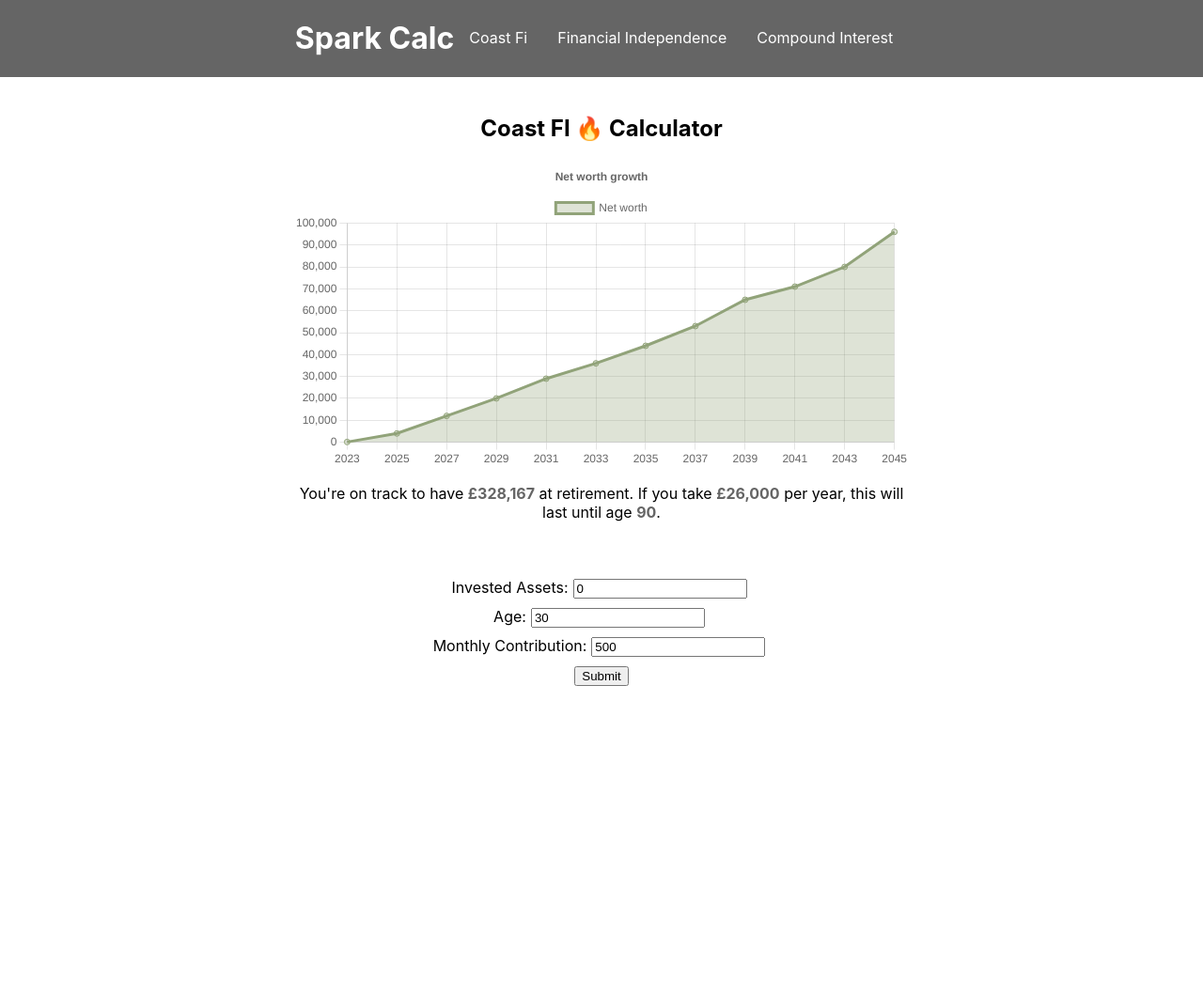
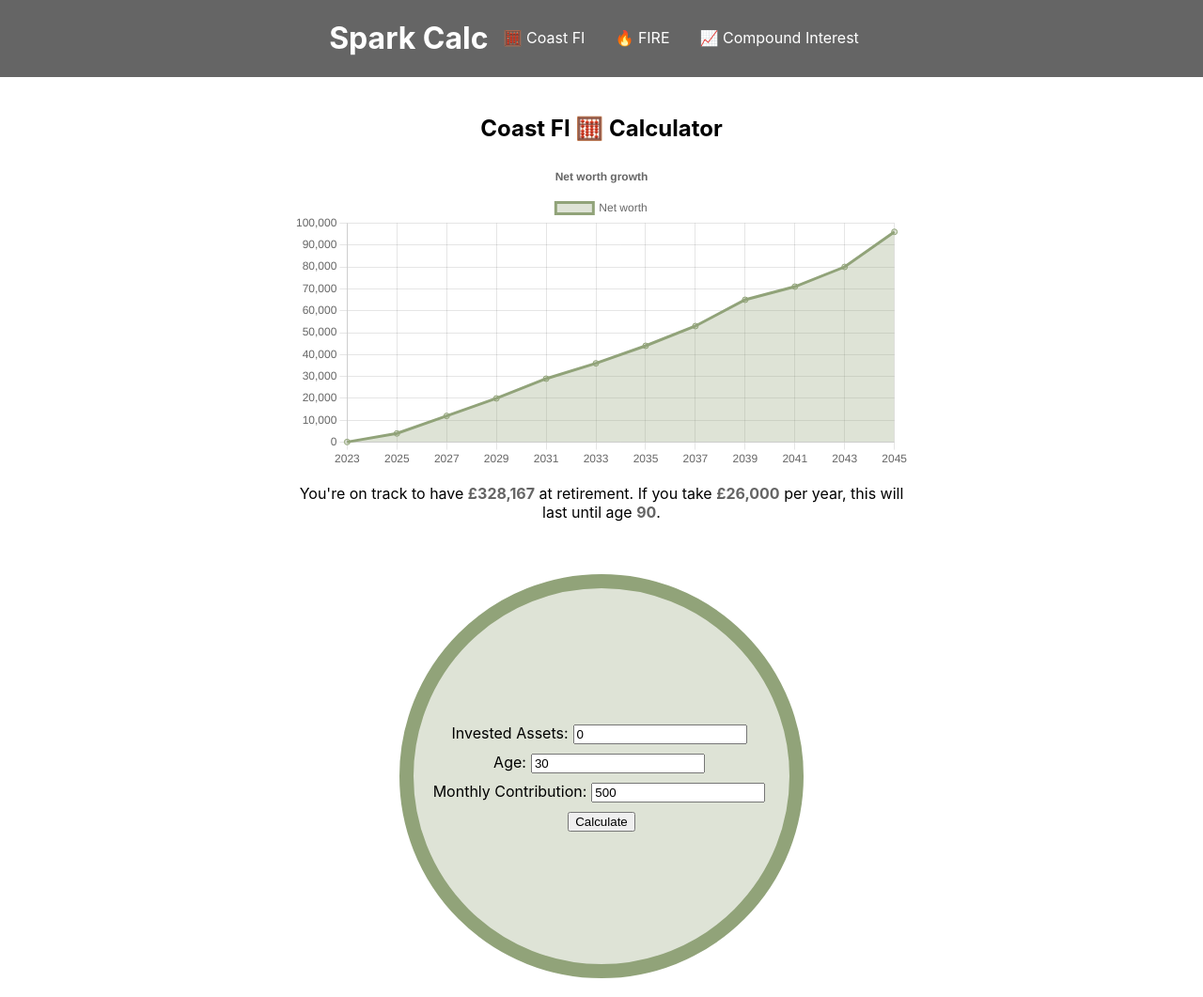
Before and after one commit to nyakeh/spark-calc, a React (Create React App) app: page / in a window 1280 px wide. Shown: the whole page at 94% size. Before the commit the page ends 800 px from the top, so only its background shows below. Built offline with nearby package versions, Linux system fonts and the light colour scheme.

Commit message:
Background circle around input form. Added page emoji's to nav bar items.

```diff
--- a/src/App.css
+++ b/src/App.css
@@ -37,6 +37,21 @@
 }
 
 /* Coast input form */
+.Coast-circle {
+  border-style: solid;
+  border-color: #91A379;
+  border-width: 15px;
+  border-radius: 50%;
+  max-width: 400px;
+  height: 400px;
+  margin: auto;
+  background-color: rgba(145, 163, 121, 0.3);
+}
+
+.Coast-form {
+  padding-top: 140px;
+}
+
 label {
   display: block;
 }
--- a/src/App.tsx
+++ b/src/App.tsx
@@ -9,13 +9,13 @@ function App() {
         <nav className='App-nav'>
           <ul>
             <li>
-                <a href="/coast">Coast Fi</a>
+                <a href="/coast">&#129518; Coast FI</a>
             </li>
             <li>
-                <a href="/fi">Financial Independence</a>
+                <a href="/fi">&#128293; FIRE</a>
             </li>
             <li>
-                <a href="/compound">Compound Interest</a>
+                <a href="/compound">&#128200; Compound Interest</a>
             </li>
           </ul>
         </nav>
--- a/src/Coast.tsx
+++ b/src/Coast.tsx
@@ -46,13 +46,14 @@ function Coast() {
   return (
     <div>
       <section className='App-main'>
-        <h2>Coast FI &#128293; Calculator</h2>
+        <h2>Coast FI &#129518; Calculator</h2>
         <Line options={options} data={data} />
         <p>You're on track to have <span>£328,167</span> at retirement. If you take <span>£26,000</span> per year, this will last until age <span>90</span>.</p>
       </section>
 
       <section className='App-main'>
-        <form onSubmit={reCalculate}>
+        <div className='Coast-circle'>
+          <form onSubmit={reCalculate} className='Coast-form'>
             <label>Invested Assets:
               <input type='number' value={investedAssets} onChange={e => setInvestedAssets(Number(e.target.value))} />
             </label>
@@ -62,8 +63,9 @@ function Coast() {
             <label>Monthly Contribution:
               <input type='number' value={monthlyContribution} onChange={e => setMonthlyContribution(Number(e.target.value))} />
             </label>
-          <input type="submit" />
+            <input type="submit" value='Calculate' />
           </form>
+        </div>
       </section>
     </div>
   );
```
Lines whose indentation alone changed are shown as unchanged.
